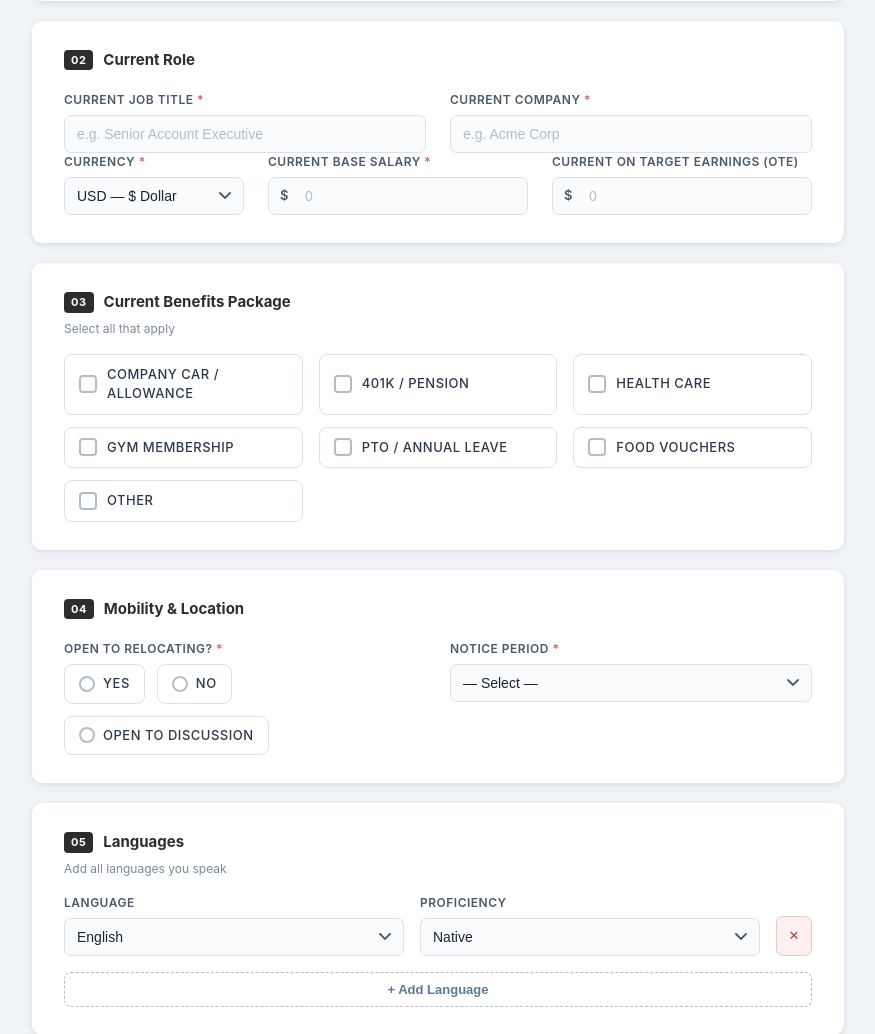
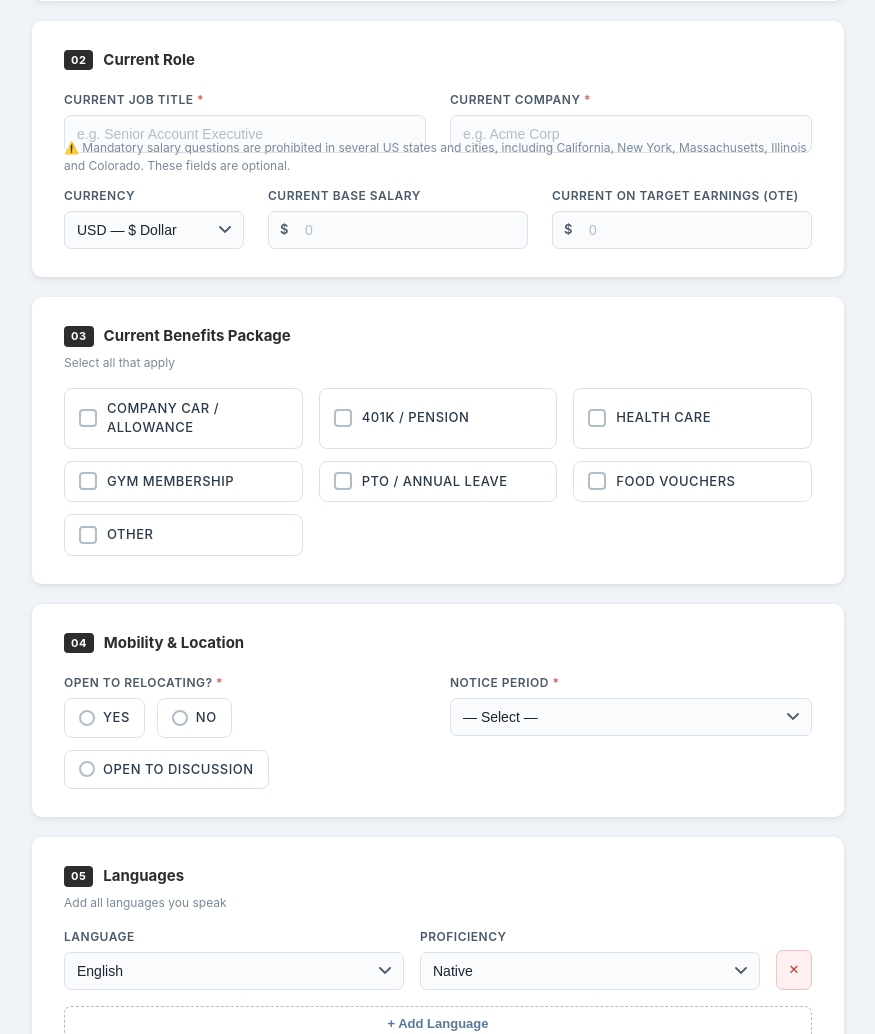
Before and after one commit to GrowthStackTalent/md-candidate-portal, a Flask app: page / in a window 1280 px wide. Shown: the part 435-1469 px from the top of the page, without its empty margins (202-1077 px from the left). Run offline with Flask 3, Linux system fonts and the light colour scheme.

Commit message:
Make salary fields optional, add legal disclaimer
Co-Authored-By: Claude Sonnet 4.6 <noreply@anthropic.com>

```diff
--- a/templates/form.html
+++ b/templates/form.html
@@ -134,10 +134,11 @@
           </div>
 
           <!-- Salary row -->
+          <p class="section-hint" style="margin-bottom:12px;">⚠️ Mandatory salary questions are prohibited in several US states and cities, including California, New York, Massachusetts, Illinois and Colorado. These fields are optional.</p>
           <div class="field-grid three-col salary-row">
             <div class="field">
-              <label for="currency">Currency <span class="req">*</span></label>
-              <select id="currency" name="currency" required>
+              <label for="currency">Currency</label>
+              <select id="currency" name="currency">
                 <option value="GBP">GBP — £ Pound</option>
                 <option value="USD" selected>USD — $ Dollar</option>
                 <option value="EUR">EUR — € Euro</option>
@@ -152,10 +153,10 @@
               </select>
             </div>
             <div class="field">
-              <label for="base_salary">Current Base Salary <span class="req">*</span></label>
+              <label for="base_salary">Current Base Salary</label>
               <div class="input-prefix-wrap">
                 <span class="currency-prefix" id="salaryPrefix">$</span>
-                <input type="number" id="base_salary" name="base_salary" placeholder="0" min="0" required />
+                <input type="number" id="base_salary" name="base_salary" placeholder="0" min="0" />
               </div>
             </div>
             <div class="field">
```
